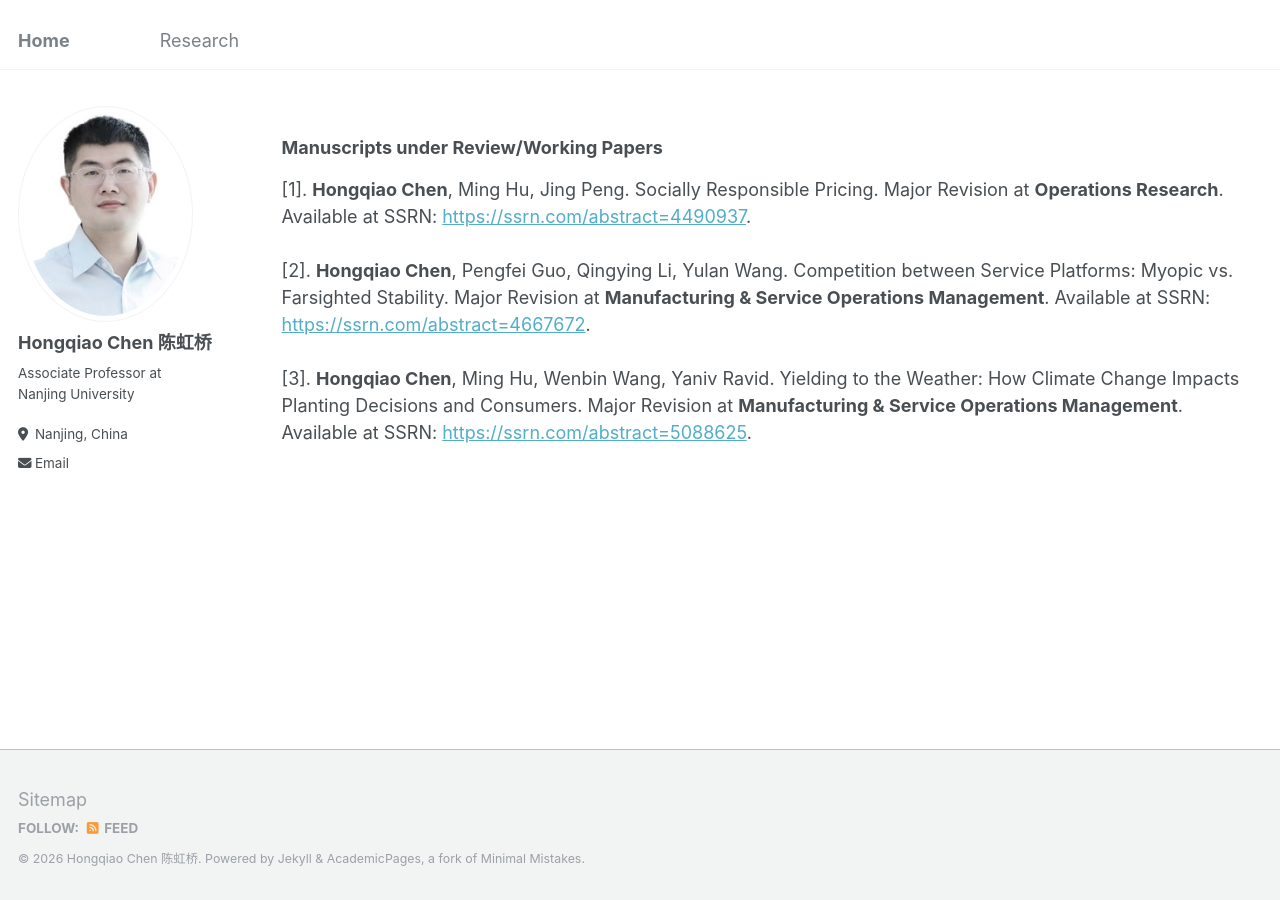
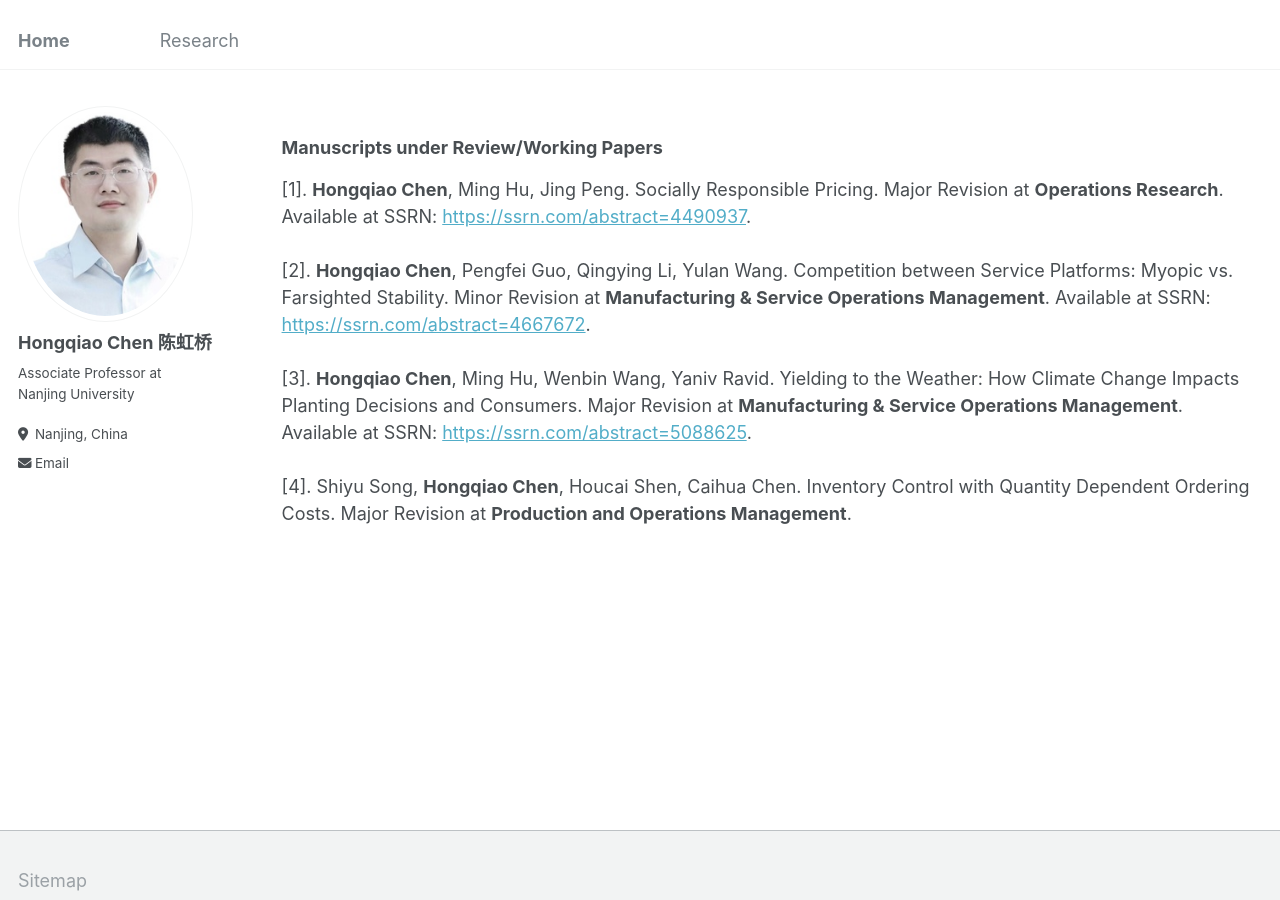
Before and after one commit to chq2024/chq2024.github.io, a Jekyll site: the page built from research.md, in a window 1280 px wide and 900 px high, scrolled down 1296 px. Built offline with Jekyll 4.4.1, drawn with Linux system fonts in a browser that asks for light colours; some of the changed text lies outside the part shown.

Commit message:
Update research.md

```diff
--- a/research.md
+++ b/research.md
@@ -28,5 +28,6 @@ redirect_from:
 
 ### Manuscripts under Review/Working Papers
 [1]. **Hongqiao Chen**, Ming Hu, Jing Peng. Socially Responsible Pricing. Major Revision at **Operations Research**. Available at SSRN: [https://ssrn.com/abstract=4490937](https://ssrn.com/abstract=4490937).<br/><br/>
-[2]. **Hongqiao Chen**, Pengfei Guo, Qingying Li, Yulan Wang. Competition between Service Platforms: Myopic vs. Farsighted Stability. Major Revision at **Manufacturing & Service Operations Management**. Available at SSRN: [https://ssrn.com/abstract=4667672](https://ssrn.com/abstract=4667672).<br/><br/>
+[2]. **Hongqiao Chen**, Pengfei Guo, Qingying Li, Yulan Wang. Competition between Service Platforms: Myopic vs. Farsighted Stability. Minor Revision at **Manufacturing & Service Operations Management**. Available at SSRN: [https://ssrn.com/abstract=4667672](https://ssrn.com/abstract=4667672).<br/><br/>
 [3]. **Hongqiao Chen**, Ming Hu, Wenbin Wang, Yaniv Ravid. Yielding to the Weather: How Climate Change Impacts Planting Decisions and Consumers. Major Revision at **Manufacturing & Service Operations Management**.  Available at SSRN: [https://ssrn.com/abstract=5088625](https://ssrn.com/abstract=5088625).<br/><br/>
+[4]. Shiyu Song, **Hongqiao Chen**, Houcai Shen, Caihua Chen. Inventory Control with Quantity Dependent Ordering Costs. Major Revision at **Production and Operations Management**. <br/><br/>
```
Also changed, not shown: other parts of research.md (+1 -1 lines).
